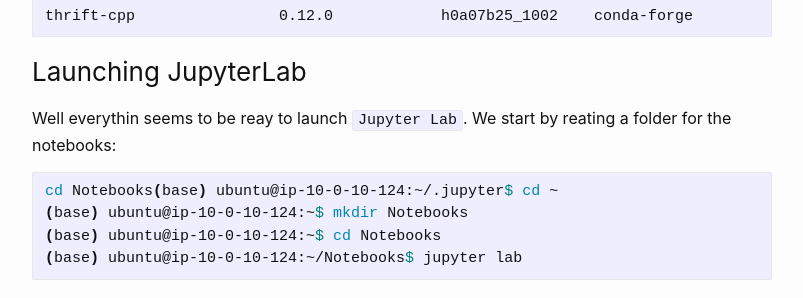
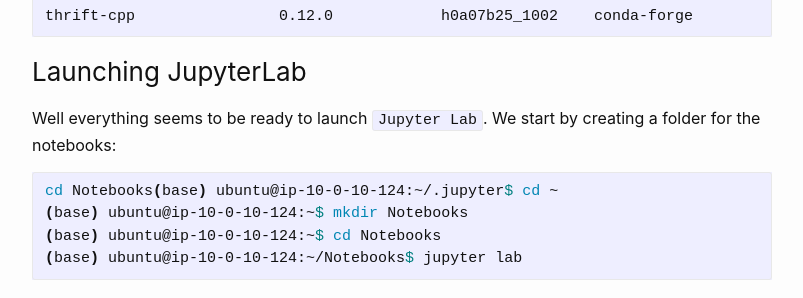
Before and after one commit to aetperf/aetperf.github.io, a Jekyll site: the page built from _posts/2019-05-06-GPU-Analytics-Ep-2,-Load-some-data-from-OmniSci-into-a-GPU-dataframe.md, in a window 1280 px wide and 900 px high, scrolled down 5946 px. Shown: the part 152-450 px from the top of the window, without its empty margins (238-1041 px from the left). Built offline with Jekyll 4.4.1, drawn with Linux system fonts in a browser that asks for light colours.

Commit message:
minor update

````diff
--- a/_posts/2019-05-06-GPU-Analytics-Ep-2,-Load-some-data-from-OmniSci-into-a-GPU-dataframe.md
+++ b/_posts/2019-05-06-GPU-Analytics-Ep-2,-Load-some-data-from-OmniSci-into-a-GPU-dataframe.md
@@ -215,7 +215,7 @@
 
 ### Launching JupyterLab
 
-Well everythin seems to be reay to launch `Jupyter Lab`. We start by reating a folder for the notebooks:
+Well everything seems to be ready to launch `Jupyter Lab`. We start by creating a folder for the notebooks:
 
 ```bash
 cd Notebooks(base) ubuntu@ip-10-0-10-124:~/.jupyter$ cd ~
````
